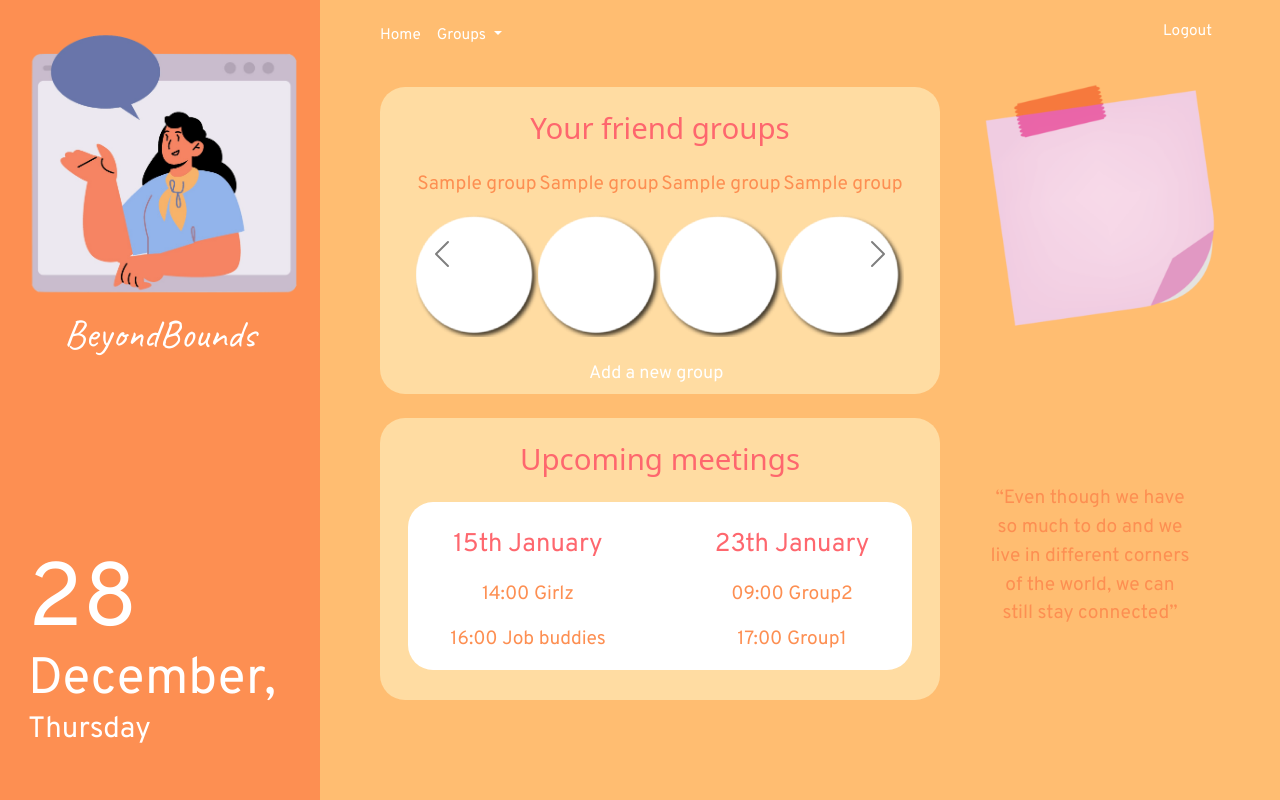
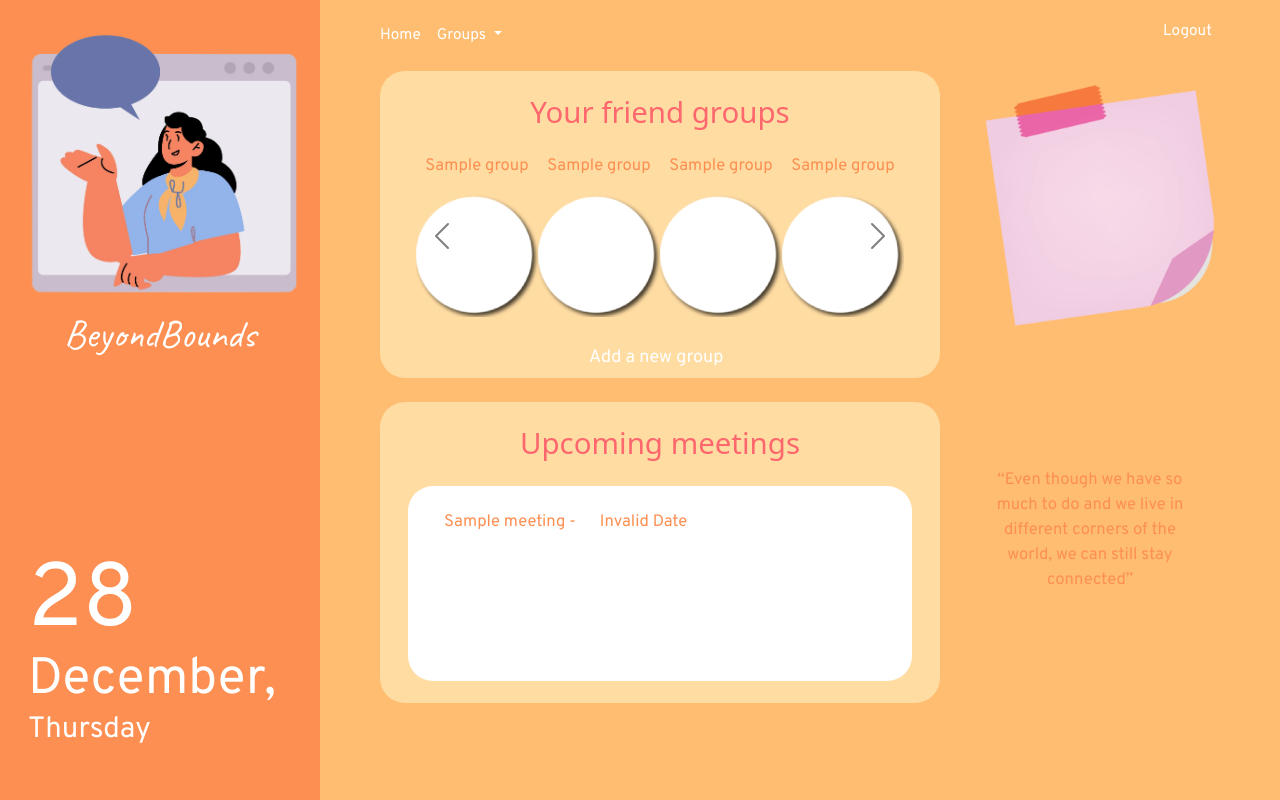
Before and after one commit to anautomnee/beyondbounds, a Flask app: template templates/index.html in a window 1280 px wide. Run offline with Flask 3, Linux system fonts and the light colour scheme; the template is opened without the code that fills it: most values are stand-ins (such as "Sample title", 1, 10 or a date in 2020); some libraries are stand-ins or nearby versions.

Commit message:
Final changes

```diff
--- a/app.py
+++ b/app.py
@@ -1,3 +1,4 @@
+import datetime
 import os
 
 import sqlite3
@@ -79,6 +80,16 @@
 except sqlite3.OperationalError:
     pass
 
+# Acceptions table
+try:
+    con = sqlite3.connect("bb.db")
+    db = con.cursor()
+    db.execute(
+        "CREATE TABLE acceptions ( acception_id INTEGER PRIMARY KEY AUTOINCREMENT, meeting_id INTEGER NOT NULL, user_id INTEGER NOT NULL, status INTEGER NOT NULL)"
+    )
+except sqlite3.OperationalError:
+    pass
+
 def get_groups(user_id):
 
     con = sqlite3.connect("bb.db")
@@ -92,6 +103,17 @@
     # Conversion of list of tuple to list of strings
     groups = [{"name": name, "id": id} for (name,id) in groups]
     return groups
+
+def statusToAdj(status):
+    if status == None:
+        return 'none'
+    if status == 0 or status == (0, ):
+        return 'none'
+    if status == 1 or status == (1, ):
+        return 'accepted'
+    if status == 2 or status == (2, ):
+        return 'declined'
+    return 'N/A'
 
 @app.route("/", methods=["GET", "POST"])
 @login_required
@@ -119,7 +141,17 @@
         #Count the groups
         group_number = len(groups)
 
-        return render_template("index.html", groups=groups, group_number=group_number)
+        #Get the meetings for the person
+        con = sqlite3.connect("bb.db")
+        db = con.cursor()
+        db.execute(
+            "SELECT meetings.start, groups.group_name FROM meetings JOIN acceptions ON meetings.meeting_id = acceptions.meeting_id JOIN groups ON meetings.group_id = groups.group_id WHERE acceptions.status = 1 AND acceptions.user_id = ? ORDER BY meetings.start DESC LIMIT 4", [session["user_id"]]
+        )
+        meetings = db.fetchall()
+
+        meetings = [{"start": start, "name": name} for (start,name) in db.fetchall()]
+
+        return render_template("index.html", groups=groups, group_number=group_number, meetings=meetings)
 
     else:
         groups = get_groups(session["user_id"])
@@ -127,7 +159,16 @@
         #Count the groups
         group_number = len(groups)
 
-        return render_template("index.html", groups=groups, group_number=group_number)
+        #Get the meetings for the person
+        con = sqlite3.connect("bb.db")
+        db = con.cursor()
+        db.execute(
+            "SELECT meetings.start, groups.group_name FROM meetings JOIN acceptions ON meetings.meeting_id = acceptions.meeting_id JOIN groups ON meetings.group_id = groups.group_id WHERE acceptions.status = 1 AND acceptions.user_id = ? ORDER BY meetings.start DESC LIMIT 4", [session["user_id"]]
+        )
+
+        meetings = [{"start": start, "name": name} for (start,name) in db.fetchall()]
+
+        return render_template("index.html", groups=groups, group_number=group_number, meetings=meetings)
 
 
 @app.route("/group/<group_id>")
@@ -163,7 +204,27 @@
         # Get all groups for user
         groups = get_groups(session["user_id"])
 
-        return render_template("group.html", groups=groups, group_id=group_id, group_name=group_name, members=members)
+        #Get meetings for this group
+        db.execute(
+            "SELECT meetings.start, meetings.meeting_id FROM meetings WHERE meetings.group_id = ?", [group_id]
+        )
+        # Conversion of list of tuple to list of strings
+        meetings = [{"start": start, "id": id} for (start,id) in db.fetchall()]
+        for meeting in meetings:
+            db.execute(
+                "SELECT status FROM acceptions WHERE meeting_id = ? AND user_id = ?", [meeting["id"], session["user_id"]]
+            )
+            status = db.fetchone()
+
+            meeting["status"] = statusToAdj(status)
+            db.execute(
+                "SELECT u.username, a.status FROM group_to_user as gu JOIN users as u ON gu.user_id=u.id LEFT JOIN acceptions as a ON a.user_id = gu.user_id WHERE gu.group_id = ? and gu.user_id != ? AND ( a.meeting_id = ? OR a.meeting_id is null )",
+                [group_id, session["user_id"], meeting["id"]]
+            )
+            meeting["members"] = [{"username": username, "status": statusToAdj(status) } for (username, status) in db.fetchall()]
+        meetings_number = len(meetings)
+
+        return render_template("group.html", groups=groups, group_id=group_id, group_name=group_name, members=members, meetings=meetings, meetings_number=meetings_number)
     else:
         return apology("no access to this group", 400)
 
@@ -177,38 +238,72 @@
     db.execute(
         "SELECT id FROM users WHERE username = ?", [member_username]
     )
-    users = db.fetchall()
-    member_id, = users[0] if len(users) > 0 else None
-    if member_id != None:
+    res = db.fetchone()
+    if res is not None:
+        member_id, = res
         group_id = request.form.get("group_id")
-        # Get user id from username "SELECT id FROM users WHERE username = ?", member_username
+        # Get user id from username
         db.execute(
             "INSERT INTO group_to_user(group_id, user_id) VALUES(?,?);", [group_id, member_id]
         )
         con.commit()
         return redirect(f'/group/{group_id}')
     else:
-        abort(400)
+        return apology("user doesn't exist", 400)
 
 @app.route("/api/addmeeting", methods=["POST"])
 def addmeeting():
     group_id = request.form.get("group_id")
-    new_meeting = request.form.get("new_meeting")
+    new_meeting = request.form.get("meeting_time")
     # Check if this meeting exists
     con = sqlite3.connect("bb.db")
     db = con.cursor()
     db.execute(
-        "SELECT COUNT(*) FROM meetings WHERE start = ? AND group_id = >", [new_meeting, group_id]
+        "SELECT COUNT(*) FROM meetings WHERE start = ? AND group_id = ?", [new_meeting, group_id]
     )
     meetings_count = db.fetchone()
     if meetings_count == (0,):
         db.execute(
             "INSERT INTO meetings(group_id, start) VALUES(?,?)", [group_id, new_meeting]
         )
+        con.commit()
+        db.execute(
+            "SELECT meeting_id FROM meetings WHERE group_id = ? AND start = ?", [group_id, new_meeting]
+        )
+        meeting_id, = db.fetchone()
+
+        db.execute(
+            "INSERT INTO acceptions(meeting_id, user_id, status) VALUES(?,?,0)", [meeting_id, session["user_id"]]
+        )
+        con.commit()
+
+        return redirect(f'/group/{group_id}')
     else:
         abort(400)
 
-
+@app.route("/api/updatemeeting", methods=["POST"])
+def acceptmeeting():
+    con = sqlite3.connect("bb.db")
+    db = con.cursor()
+    status = request.form.get("status")
+    meeting_id = request.form.get("meeting_id")
+    group_id = request.form.get("group_id")
+    try:
+        db.execute(
+            "SELECT COUNT(*) FROM acceptions WHERE meeting_id = ? AND user_id = ?", [meeting_id, session["user_id"]]
+        )
+        if (1,) == db.fetchone():
+            db.execute(
+                "UPDATE acceptions SET status = ? WHERE meeting_id = ? AND user_id = ?", [status, meeting_id, session["user_id"]]
+            )
+        else:
+            db.execute(
+                "INSERT INTO acceptions(meeting_id, user_id, status) VALUES(?,?,?)", [meeting_id, session["user_id"], status]
+            )
+        con.commit()
+        return redirect(f'/group/{group_id}')
+    except Exception as e:
+        abort(400)
 
 @app.route("/api/newevent", methods=["POST"])
 def newevent():
@@ -222,11 +317,9 @@
             "INSERT INTO events (start, end, user_id, group_id) VALUES(?,?,?,?)", [start, end, session["user_id"], group_id]
         )
         con.commit()
-        return db.lastrowid, 201
+        return str(db.lastrowid), 201
     except Exception as e:
         abort(400)
-
-    return '', 201
 
 @app.route("/api/getevents", methods=["GET"])
 @login_required
@@ -263,41 +356,6 @@
     return events
 
 
-@app.route("/api/hidemyevents", methods=["GET"])
-@login_required
-def hidemyevents():
-    user_id = session["user_id"]
-
-    group_id = request.args.get("group_id", type=int)
-    if group_id is None:
-        abort(400)
-
-    events = []
-
-    con = sqlite3.connect("bb.db")
-    db = con.cursor()
-    # people in group - SELECT user_id FROM groups WHERE group_id =
-    db.execute(
-        "SELECT e.event_id, e.start, e.end, e.user_id, u.username FROM events as e JOIN users as u ON e.user_id = u.id WHERE e.group_id = ?", [group_id]
-    )
-
-    for (event_id, start, end, event_user_id, event_username) in db.fetchall():
-        if event_user_id != user_id:
-            event = {
-                "id": event_id,
-                "start": start,
-                "end": end,
-                "editable": False,
-                "color": "#FD8F52",
-            }
-            event["display"] = "background"
-            event["title"] = event_username
-            event["color"] = "#FD8F52"
-            events.append(event)
-
-    return events
-
-
 @app.route("/login", methods=["GET", "POST"])
 def login():
     """Log user in"""
@@ -324,8 +382,10 @@
 
         # Ensure username exists and password is correct
         count = 0
-        for row in rows:
-            count = count + 1
+        if rows is not None:
+            for row in rows:
+                count = count + 1
+
 
 
         #Ensure password is correct
@@ -336,7 +396,7 @@
         # Remember which user has logged in
         res = db.execute("SELECT id FROM users WHERE username = ?", [request.form.get("username")])
         rows = res.fetchone()
-        session["user_id"] = rows[0]
+        session["user_id"], = rows
 
         # Redirect user to home page
         return redirect("/")
@@ -403,7 +463,7 @@
         id = id.fetchone()
 
         # Remember which user has logged in
-        session["user_id"] = id
+        session["user_id"], = id
 
         con.close()
 
--- a/static/styles.css
+++ b/static/styles.css
@@ -1,3 +1,7 @@
+body {
+    background-color: #FFBD71;
+}
+
 h1 {
     color:white;
     font-family: "Caveat", sans-serif;
@@ -22,7 +26,7 @@
     color:#FD8F52;
     font-family: "Overpass", sans-serif;
     text-align: center;
-    font-size: 1.5vw;
+    font-size: 1.3vw;
 }
 
 .nav-link {
@@ -60,12 +64,12 @@
     background-color: #FFDCA2;
 }
 .groups2 {
-    height: 22vw;
+    height: 23.5vw;
     border-radius: 25px;
     background-color: #FFDCA2;
 }
 .white {
-    height: 60%;
+    height: 65%;
     width: 90%;
     border-radius: 25px;
     background-color: white;
@@ -101,6 +105,10 @@
     font-family: "Overpass", sans-serif;
     padding-top: 2vh;
     padding-bottom: 2vh;
+}
+
+#meetinginfo {
+    color: #FE676E;
 }
 
 .circle {
--- a/templates/index.html
+++ b/templates/index.html
@@ -58,7 +58,7 @@
                 <div class="row">
                     <!-- Friend groups -->
                     <div class="col-sm-8">
-                        <div class="groups ms-4 mt-4 text-center" style="position: relative;">
+                        <div class="groups ms-4 mt-2 text-center" style="position: relative;">
                             <br>
                             <h4 id="groups">Your friend groups</h4>
                             <div class="container">
@@ -187,21 +187,35 @@
                             <br>
                             <h4 id="groups">Upcoming meetings</h4>
                             <div class="white mx-auto mt-4">
-                                <div class="row">
-                                    <div class="col mt-4">
-                                        <p style="color: #FE676E; font-size: 2vw;">15th January</p>
-                                        <p>14:00 Girlz</p>
-                                        <p> 16:00 Job buddies</p>
+                                <br>
+                                {% for meeting in meetings %}
+                                    <div class="row ms-4">
+                                        <div class="col-sm-auto">
+                                            <p style="text-align: right;">{{ meeting["name"] }} - </p>
+                                        </div>
+                                        <div class="col-sm-6" >
+                                            <p style="text-align: left;" class="meetingtime">{{ meeting["start"] }}</p>
+                                        </div>
                                     </div>
-                                    <div class="col mt-4">
-                                        <p style="color: #FE676E; font-size: 2vw;">23th January</p>
-                                        <p>09:00 Group2</p>
-                                        <p>17:00 Group1</p>
-                                    </div>
-                                </div>
+
+                                {% endfor %}
                             </div>
                         </div>
                     </div>
+
+                    <script>
+                        for (const p of document.querySelectorAll('.meetingtime')) {
+                            const date = new Date(p.innerHTML);
+                            p.innerHTML = date.toLocaleDateString('en-GB', {
+                                day: 'numeric',
+                                month: 'short',
+                                year: 'numeric',
+                                hour: 'numeric',
+                                minute: 'numeric'
+                            });
+                        }
+                    </script>
+
                     <!-- Quote -->
                     <div class="col-sm-3 ms-4">
                         <blockquote class="blockquote">
```
Also changed, not shown: static/calendar.js (+46 -12 lines), templates/group.html (+79 -13 lines), README.md (added), bb.db, 1 other file.
